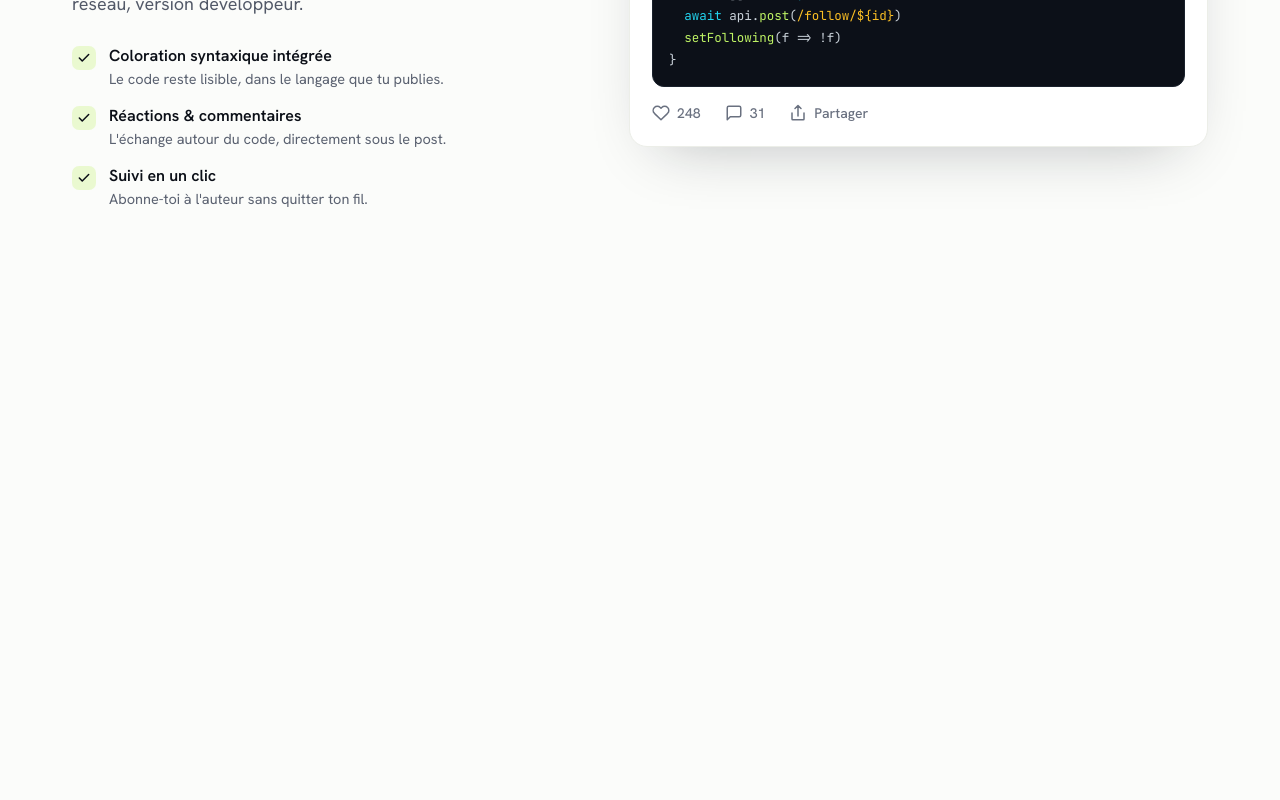
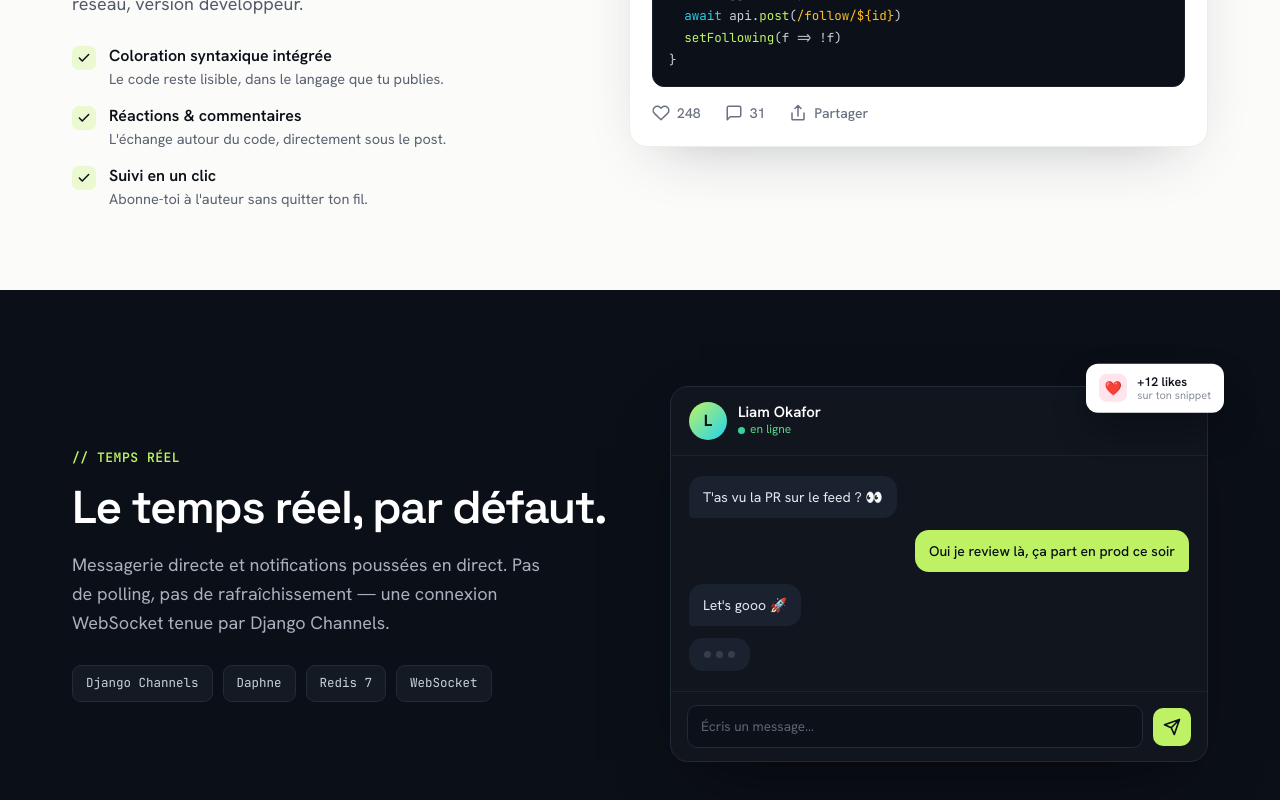
Before and after one commit to aboalsim114/dev-connect, a React (Vite) app: page / in a window 1280 px wide. Shown: the part 1956-2756 px from the top of the page. Before the commit the page ends 2246 px from the top, so only its background shows below. Built offline with nearby package versions, Linux system fonts and the light colour scheme.

Commit message:
feat(cta): add closing call-to-action band to landing page

```diff
--- /dev/null
+++ b/src/components/CTABand/CTABand.jsx
@@ -0,0 +1,52 @@
+export default function CTABand() {
+    return (
+      <section className="pb-[90px]">
+        <div className="mx-auto max-w-[1200px] px-8">
+          <div className="relative overflow-hidden rounded-3xl bg-ink px-12 py-16 text-center">
+            {/* Dot pattern */}
+            <div
+              className="pointer-events-none absolute inset-0 opacity-[.12]"
+              aria-hidden="true"
+              style={{
+                backgroundImage: 'radial-gradient(color-mix(in srgb,#BEF264 60%,transparent) 1px,transparent 1px)',
+                backgroundSize: '22px 22px',
+                WebkitMaskImage: 'radial-gradient(ellipse 60% 100% at 50% 50%,#000,transparent 75%)',
+                maskImage: 'radial-gradient(ellipse 60% 100% at 50% 50%,#000,transparent 75%)',
+              }}
+            />
+            <div className="relative">
+              <h2 className="font-display text-[42px] font-semibold leading-[1.1] tracking-[-0.03em] text-white">
+                Prêt à rejoindre la communauté ?
+              </h2>
+              <p className="mx-auto mb-[30px] mt-4 max-w-[480px] text-[18px] text-[#A9B0BD]">
+                Crée ton profil développeur et publie ton premier snippet en moins d'une minute.
+              </p>
+              <div className="flex flex-wrap justify-center gap-[13px]">
+                <a
+                  href="#"
+                  className="inline-flex items-center gap-[9px] rounded-[11px] bg-accent px-7 py-[15px] text-[16px] font-semibold text-ink no-underline transition hover:-translate-y-0.5 hover:brightness-95"
+                >
+                  Rejoindre DevConnect
+                </a>
+                <a
+                  href="#"
+                  className="inline-flex items-center gap-[10px] rounded-[11px] border border-[#2A323F] px-[26px] py-[15px] text-[16px] font-semibold text-white no-underline transition hover:bg-[#141A24]"
+                >
+                  <GitHubIcon />
+                  Continuer avec GitHub
+                </a>
+              </div>
+            </div>
+          </div>
+        </div>
+      </section>
+    )
+  }
+
+  function GitHubIcon() {
+    return (
+      <svg width="19" height="19" viewBox="0 0 16 16" fill="currentColor" aria-hidden="true">
+        <path d="M8 0C3.58 0 0 3.58 0 8c0 3.54 2.29 6.53 5.47 7.59.4.07.55-.17.55-.38 0-.19-.01-.82-.01-1.49-2.01.37-2.53-.49-2.69-.94-.09-.23-.48-.94-.82-1.13-.28-.15-.68-.52-.01-.53.63-.01 1.08.58 1.23.82.72 1.21 1.87.87 2.33.66.07-.52.28-.87.51-1.07-1.78-.2-3.64-.89-3.64-3.95 0-.87.31-1.59.82-2.15-.08-.2-.36-1.02.08-2.12 0 0 .67-.21 2.2.82.64-.18 1.32-.27 2-.27.68 0 1.36.09 2 .27 1.53-1.04 2.2-.82 2.2-.82.44 1.1.16 1.92.08 2.12.51.56.82 1.27.82 2.15 0 3.07-1.87 3.75-3.65 3.95.29.25.54.73.54 1.48 0 1.07-.01 1.93-.01 2.2 0 .21.15.46.55.38A8.01 8.01 0 0016 8c0-4.42-3.58-8-8-8z"/>
+      </svg>
+    )
+  }
--- /dev/null
+++ b/src/components/RealTime/RealTime.jsx
@@ -0,0 +1,89 @@
+const tags = ['Django Channels', 'Daphne', 'Redis 7', 'WebSocket']
+
+const messages = [
+  { self: false, text: 'T\'as vu la PR sur le feed ? 👀' },
+  { self: true,  text: 'Oui je review là, ça part en prod ce soir' },
+  { self: false, text: 'Let\'s gooo 🚀' },
+]
+
+export default function RealTime() {
+  return (
+    <section id="realtime" className="bg-ink py-24 text-white">
+      <div className="mx-auto grid max-w-[1200px] grid-cols-1 items-center gap-[60px] px-8 md:grid-cols-2">
+
+        {/* Left: copy */}
+        <div>
+          <span className="font-mono text-[13px] font-semibold uppercase tracking-[.04em] text-accent">// Temps réel</span>
+          <h2 className="mt-[14px] font-display text-[46px] font-semibold leading-[1.06] tracking-[-0.03em]">
+            Le temps réel, par défaut.
+          </h2>
+          <p className="mb-7 mt-[18px] max-w-[480px] text-[18px] leading-relaxed text-[#A9B0BD]">
+            Messagerie directe et notifications poussées en direct. Pas de polling, pas de rafraîchissement — une connexion WebSocket tenue par Django Channels.
+          </p>
+          <div className="flex flex-wrap gap-2.5">
+            {tags.map(tag => (
+              <span key={tag} className="rounded-[9px] border border-[#232B36] bg-[#141A24] px-[13px] py-2 font-mono text-[12.5px] text-[#C9D1D9]">{tag}</span>
+            ))}
+          </div>
+        </div>
+
+        {/* Right: chat mock */}
+        <div className="relative">
+          <div className="overflow-hidden rounded-[18px] border border-[#222A36] bg-[#10151E]" style={{ boxShadow: '0 30px 70px -30px rgba(0,0,0,.6)' }}>
+            {/* Header */}
+            <div className="flex items-center gap-[11px] border-b border-[#1C232F] px-[18px] py-[15px]">
+              <span className="flex h-[38px] w-[38px] shrink-0 items-center justify-center rounded-full font-display font-bold text-ink" style={{ background: 'linear-gradient(135deg,#BEF264,#22D3EE)' }}>L</span>
+              <div className="leading-[1.3]">
+                <div className="text-[15px] font-semibold text-white">Liam Okafor</div>
+                <div className="flex items-center gap-[5px] text-[12px] text-[#5BD68A]">
+                  <span className="h-[7px] w-[7px] rounded-full bg-[#34D399]" />
+                  en ligne
+                </div>
+              </div>
+            </div>
+
+            {/* Messages */}
+            <div className="flex flex-col gap-3 p-[20px_18px]">
+              {messages.map(({ self, text }, i) => (
+                <div
+                  key={i}
+                  className={`max-w-[78%] rounded-[14px] p-[11px_14px] text-[14px] leading-[1.45] ${
+                    self
+                      ? 'self-end rounded-br-[4px] bg-accent font-medium text-ink'
+                      : 'self-start rounded-bl-[4px] bg-[#1A2230] text-[#E6EAF0]'
+                  }`}
+                >
+                  {text}
+                </div>
+              ))}
+              {/* Typing indicator */}
+              <div className="flex self-start items-center gap-[5px] rounded-[14px] bg-[#1A2230] p-[13px_15px]" aria-label="En train d'écrire…">
+                {[0, 0.2, 0.4].map((delay, i) => (
+                  <span key={i} className="animate-typing h-[7px] w-[7px] rounded-full bg-[#8A93A3]" style={{ animationDelay: `${delay}s` }} aria-hidden="true" />
+                ))}
+              </div>
+            </div>
+
+            {/* Input */}
+            <div className="flex items-center gap-2.5 border-t border-[#1C232F] p-[13px_16px]">
+              <div className="flex-1 rounded-[10px] border border-[#222A36] bg-[#0C1018] px-[13px] py-2.5 text-[13.5px] text-[#5C6573]">Écris un message…</div>
+              <span className="flex h-[38px] w-[38px] shrink-0 items-center justify-center rounded-[10px] bg-accent" aria-hidden="true">
+                <svg width="18" height="18" viewBox="0 0 24 24" fill="none" stroke="#0B0F17" strokeWidth="2.2" strokeLinecap="round" strokeLinejoin="round"><path d="M22 2 11 13M22 2l-7 20-4-9-9-4z"/></svg>
+              </span>
+            </div>
+          </div>
+
+          {/* Floating notif */}
+          <div className="animate-floaty absolute -right-4 -top-5 flex items-center gap-2.5 rounded-[12px] bg-white p-[10px_13px] text-ink" style={{ boxShadow: '0 16px 36px -10px rgba(0,0,0,.5)' }} aria-hidden="true">
+            <span className="flex h-7 w-7 items-center justify-center rounded-lg bg-[#FFE4EC] text-[14px]">❤️</span>
+            <div className="text-[12.5px] leading-[1.25]">
+              <div className="font-semibold">+12 likes</div>
+              <div className="text-[11px] text-[#8A909C]">sur ton snippet</div>
+            </div>
+          </div>
+        </div>
+
+      </div>
+    </section>
+  )
+}
--- /dev/null
+++ b/src/components/Stack/Stack.jsx
@@ -0,0 +1,56 @@
+const stacks = [
+    {
+      dot: '#3B82F6',
+      label: 'Frontend',
+      items: ['React 18', 'Vite', 'Zustand', 'React Router v6', 'React Query', 'Tailwind CSS'],
+    },
+    {
+      dot: '#8B5CF6',
+      label: 'Backend',
+      items: ['Django', 'DRF', 'SimpleJWT', 'django-allauth', 'Celery', 'PostgreSQL 16'],
+    },
+    {
+      dot: '#14B8A6',
+      label: 'Temps réel',
+      items: ['Django Channels', 'Daphne', 'Redis 7', 'Socket.io', 'Channel layer'],
+    },
+    {
+      dot: '#F59E0B',
+      label: 'Infra & DevOps',
+      items: ['Docker Compose', 'AWS S3', 'django-storages', 'GitHub Actions', 'Nginx'],
+    },
+  ]
+
+  export default function Stack() {
+    return (
+      <section id="stack" className="py-[90px]">
+        <div className="mx-auto max-w-[1200px] px-8">
+
+          <div className="max-w-[680px]">
+            <span className="font-mono text-[13px] font-semibold uppercase tracking-[.04em] text-[#7A8190]">// Stack technique</span>
+            <h2 className="mt-[14px] font-display text-[44px] font-semibold leading-[1.08] tracking-[-0.03em]">
+              Construit avec des outils modernes.
+            </h2>
+            <p className="mt-4 text-[18px] leading-relaxed text-[#525968]">
+              Une architecture containerisée, du front au temps réel, orchestrée par Docker Compose.
+            </p>
+          </div>
+
+          <div className="mt-[46px] grid grid-cols-2 gap-[18px] lg:grid-cols-4">
+            {stacks.map(({ dot, label, items }) => (
+              <div key={label} className="rounded-2xl border border-[#ECEEE8] bg-white p-[22px]">
+                <div className="mb-4 flex items-center gap-[9px]">
+                  <span className="h-[9px] w-[9px] rounded-full" style={{ background: dot }} aria-hidden="true" />
+                  <span className="font-display text-[15px] font-semibold">{label}</span>
+                </div>
+                <div className="flex flex-col gap-[9px] font-mono text-[13px] text-[#3D4453]">
+                  {items.map(item => <span key={item}>{item}</span>)}
+                </div>
+              </div>
+            ))}
+          </div>
+
+        </div>
+      </section>
+    )
+  }
--- a/src/pages/Home/Home.jsx
+++ b/src/pages/Home/Home.jsx
@@ -1,12 +1,18 @@
 import Hero from "../../components/Hero/Hero"
 import Features from "../../components/Features/Features"
 import FeedPreview from "../../components/FeedPreview/FeedPreview"
+import RealTime from "../../components/RealTime/RealTime"
+import Stack from "../../components/Stack/Stack"
+import CTABand from "../../components/CTABand/CTABand"
 function Home() {
   return (
    <>
     <Hero/>
     <Features/>
     <FeedPreview/>
+    <RealTime/>
+    <Stack/>
+    <CTABand/>
    </>
   )
 }
```
